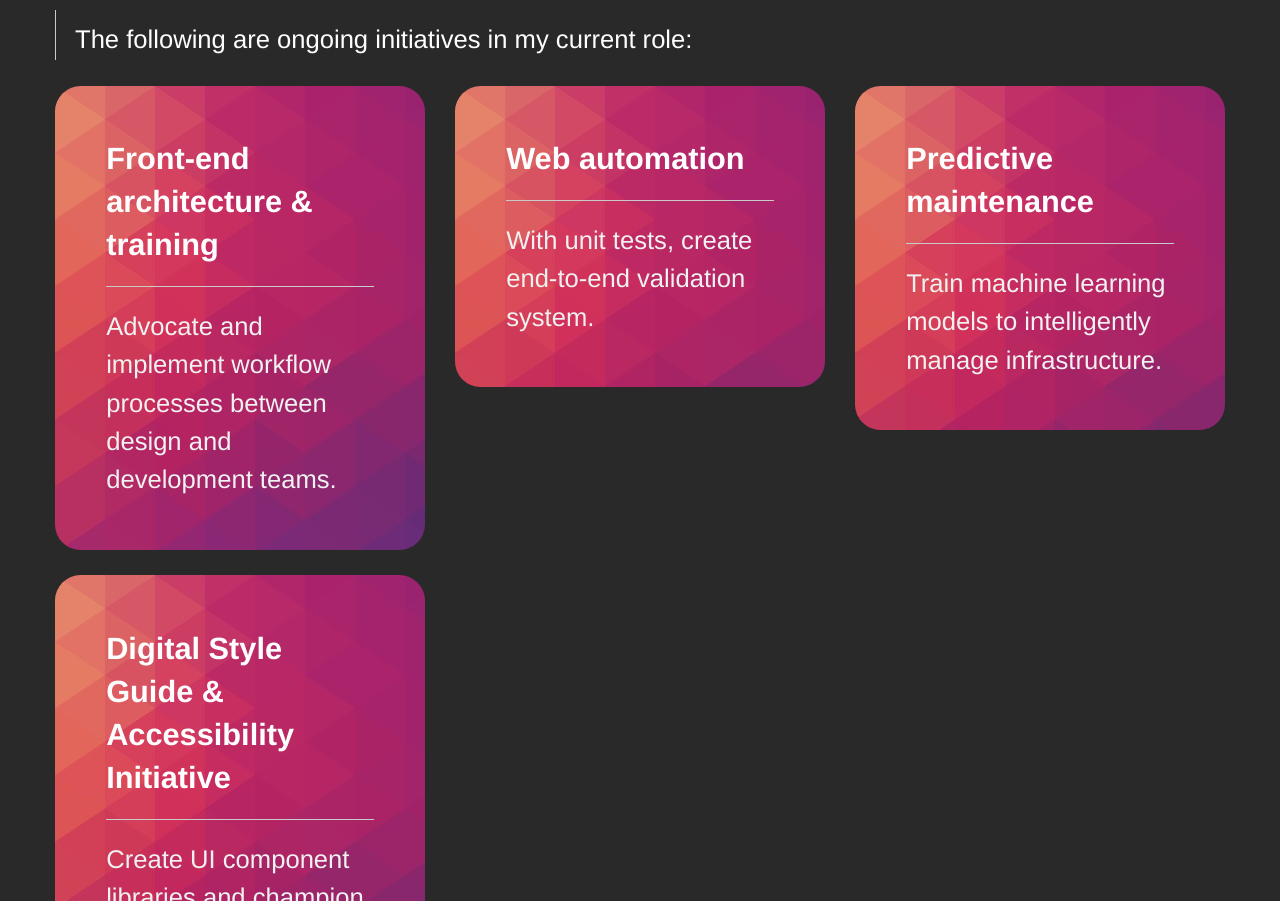
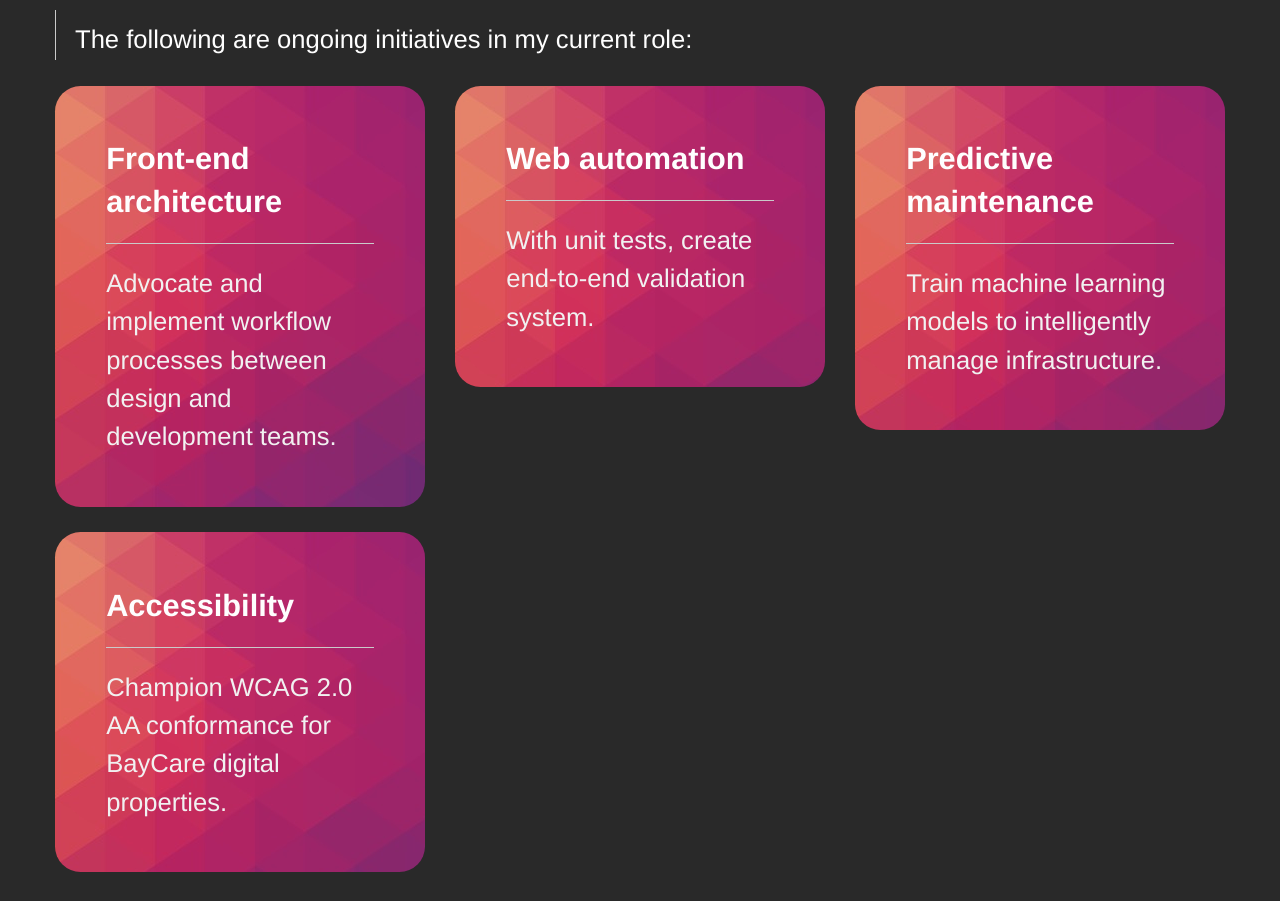
Before and after one commit to tagr/tagr.github.io, a website: page index.html in a window 1280 px wide. Shown: the part 1835-2736 px from the top of the page. Drawn offline with Linux system fonts and the light colour scheme; a web font is replaced by a local one.

Commit message:
Edits, added contact email

```diff
--- a/index.html
+++ b/index.html
@@ -160,7 +160,7 @@
                    <div class="row">
                         <div class="small-12 large-4 columns">
                             <div class="project">
-                                <h2>Front-end architecture &amp; training</h2>
+                                <h2>Front-end architecture</h2>
                                 <hr>
                                 Advocate and implement workflow processes between
                                 design and development teams.
@@ -185,9 +185,9 @@
                     <div class="row">
                         <div class="small-12 large-4 columns">
                             <div class="project">
-                                <h2>Digital Style Guide &amp; Accessibility Initiative</h2>
+                                <h2>Accessibility</h2>
                                 <hr>
-                                Create UI component libraries and champion WCAG 2.0 AA conformance for
+                                Champion WCAG 2.0 AA conformance for
                                 BayCare digital properties.
                             </div>
                         </div>
@@ -238,7 +238,7 @@
                             <div class="research">
                                 <h2>Machine learning</h2>
                                 <p>
-                                    Algorithms and tools, including R, ML Studio, and TensorFlow.
+                                    Algorithms and tools, including R and ML Studio.
                                 </p>
                             </div>
                         </div>
@@ -285,7 +285,7 @@
               <div class="small-12 columns">
                 <section>
                     <h1><i class="material-icons">message</i> Contact</h1>
-                    <p>Feel free to message me about your project or research topic.</p>
+                    <p>Feel free to <a href="mailto:&#097;&#046;&#049;&#052;&#046;&#052;&#046;&#050;&#053;&#046;&#049;&#051;&#046;&#053;&#046;&#049;&#056;&#046;&#056;&#046;&#049;&#046;&#050;&#049;&#046;&#050;&#048;&#064;&#103;&#109;&#097;&#105;&#108;&#046;&#099;&#111;&#109;">message me</a> about your project or research topic.</p>
                 </section>
               </div>
           </div>
--- a/scss/_settings.scss
+++ b/scss/_settings.scss
@@ -334,7 +334,7 @@ $input-prefix-color: $black;
 $input-prefix-background: $light-gray;
 $input-prefix-border: 1px solid $medium-gray;
 $input-prefix-padding: 1rem;
-$form-label-color: $black;
+$form-label-color: $white;
 $form-label-font-size: rem-calc(14);
 $form-label-font-weight: $global-weight-normal;
 $form-label-line-height: 1.8;
```
Also changed, not shown: css/app.css.
